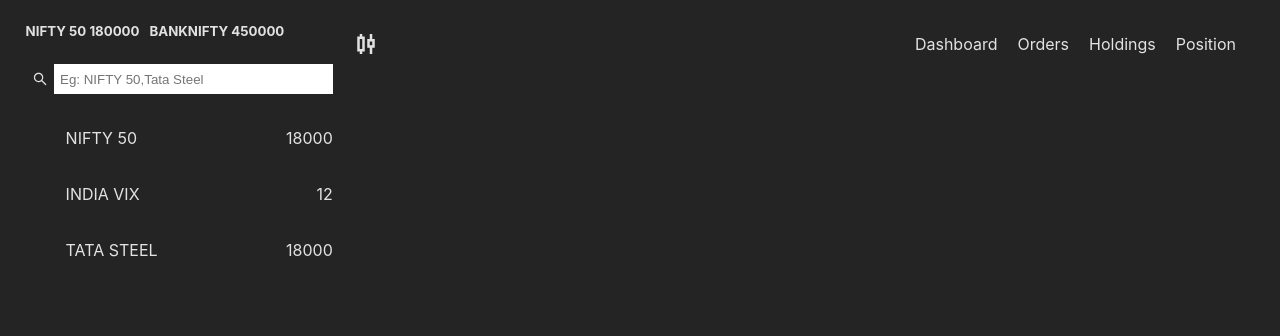
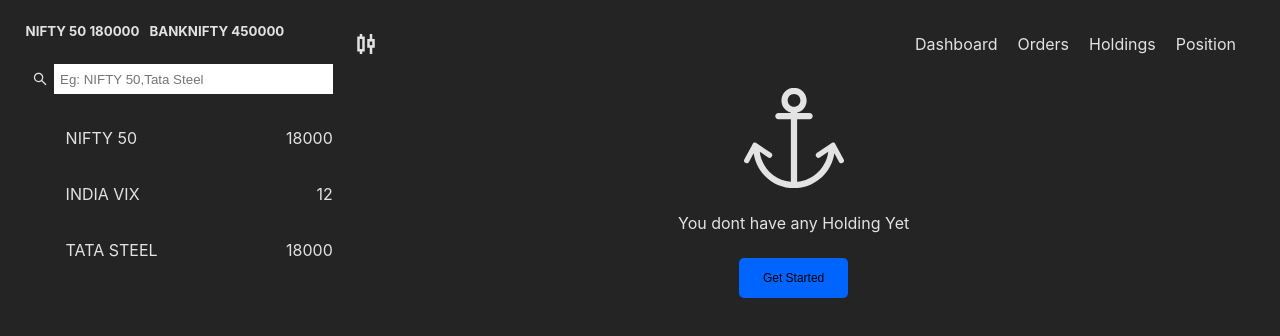
Before and after one commit to wolfgunblood/paper-trading, a React (Vite) app: page /orders in a window 1280 px wide. Shown: the top 336 px of the page. Built offline with nearby package versions, Linux system fonts and the light colour scheme.

Commit message:
Added Initail to Order Page

```diff
--- a/src/Pages/Orders/Orders.scss
+++ b/src/Pages/Orders/Orders.scss
@@ -0,0 +1,3 @@
+.orders-container{
+    margin-top: 5rem;
+}
--- a/src/Pages/Orders/Orders.tsx
+++ b/src/Pages/Orders/Orders.tsx
@@ -1,8 +1,12 @@
-import React from 'react'
+import React from 'react';
+import "./Orders.scss";
+import Initial from '../../components/Initial/Initial'
 
 const Orders = () => {
   return (
-    <div></div>
+    <div className='order-containe'>
+      <Initial />
+    </div>
   )
 }
 
```
